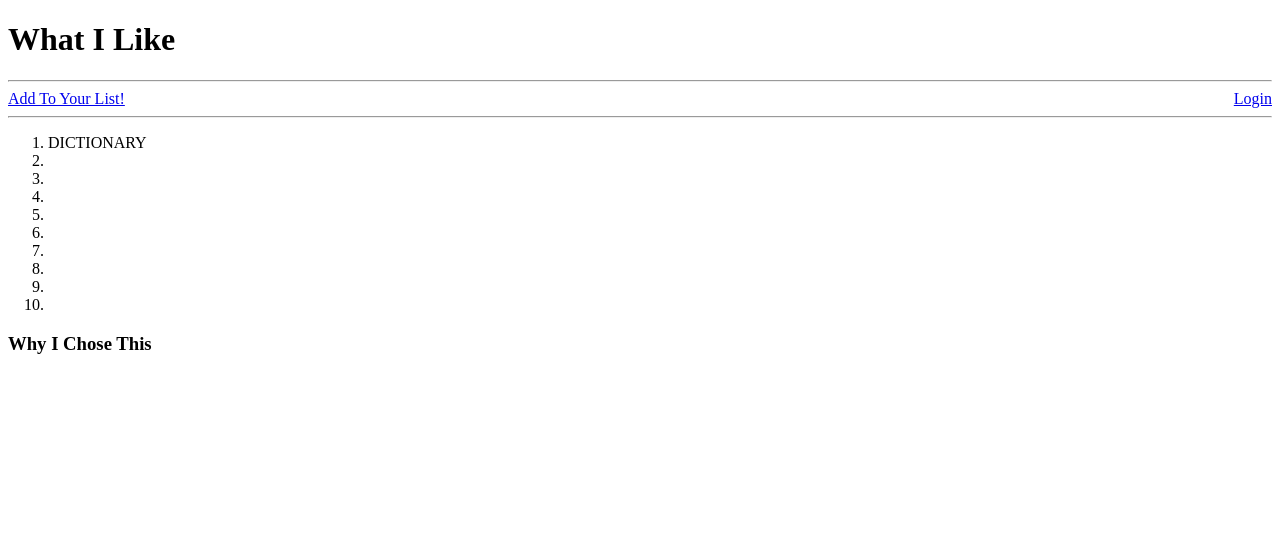
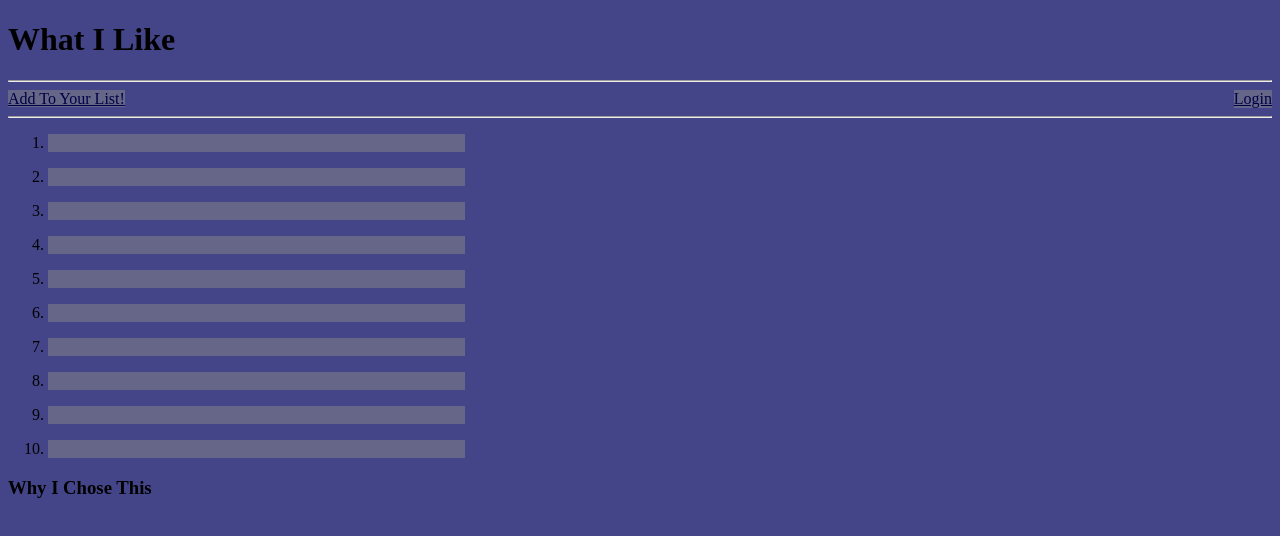
Before and after one commit to CrazM13/WebAPI_Assignment1, a website: page views/index.html in a window 1280 px wide. Drawn offline with Linux system fonts and the light colour scheme; files that its build step writes are made by us from their sources.

Commit message:
Added CSS

```diff
--- /dev/null
+++ b/public/css/style.css
@@ -0,0 +1,27 @@
+body {
+	background-color: #444488;
+}
+
+form {
+	background-color: #666688;
+}
+
+ol {
+	width: 33%;
+}
+
+li {
+	background-color: #666688;
+}
+
+a:link, a:visited {
+	background-color: #666688;
+	color: #000044;
+	text-decoration: underline;
+	cursor:pointer;
+}
+
+a:link:active, a:visited:active {
+	background-color: #666688;
+	color: #333333;
+}
--- a/views/index.html
+++ b/views/index.html
@@ -2,6 +2,7 @@
 <html>
     <head>
         <title>What I Like</title>
+        <link rel="stylesheet" type="text/css" href="css/style.css" />
     </head>
     <body>
         <header>
@@ -15,16 +16,36 @@
         <hr />
         <main>
             <ol>
-                <li>DICTIONARY</li>
-                <li></li>
-                <li></li>
-                <li></li>
-                <li></li>
-                <li></li>
-                <li></li>
-                <li></li>
-                <li></li>
-                <li></li>
+                <li>
+                    <p></p>
+                </li>
+                <li>
+                    <p></p>
+                </li>
+                <li>
+                    <p></p>
+                </li>
+                <li>
+                    <p></p>
+                </li>
+                <li>
+                    <p></p>
+                </li>
+                <li>
+                    <p></p>
+                </li>
+                <li>
+                    <p></p>
+                </li>
+                <li>
+                    <p></p>
+                </li>
+                <li>
+                    <p></p>
+                </li>
+                <li>
+                    <p></p>
+                </li>
             </ol>
         </main>
         <aside>
```
Also changed, not shown: app.js (+7 -3 lines), views/listadd.html (+1 -0 lines), views/login.html (+1 -0 lines).
